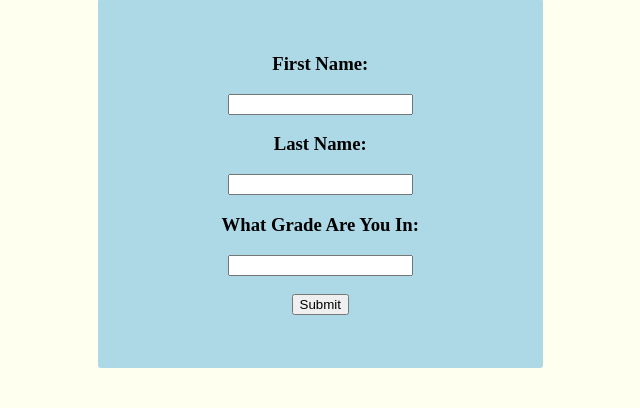
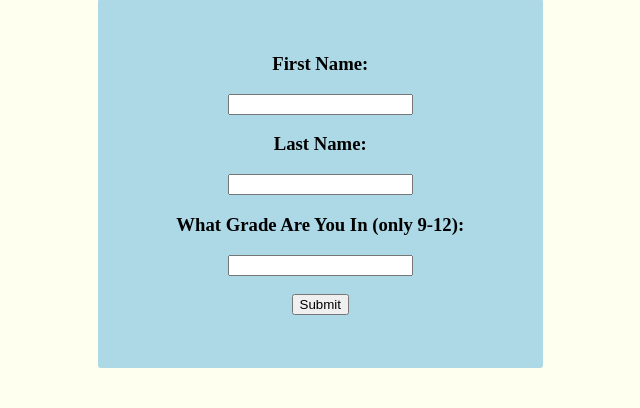
Before and after one commit to selinnen/firstgenproject, a Python web app: template templates/signup.html in a window 1280 px wide. Shown: the part 159-567 px from the top of the page, without its empty margins (340-980 px from the left). Run offline with Jinja, Linux system fonts and the light colour scheme; the template is opened without the code that fills it, so the values that code supplies are empty.

Commit message:
changed the wording of what grade are you in for the signup so that it only includes high school grades (9-12)

```diff
--- a/templates/signup.html
+++ b/templates/signup.html
@@ -16,7 +16,7 @@
         <input type="text" name="first_name">
         <h3>Last Name:</h3>
         <input type="text" name="last_name">
-        <h3>What Grade Are You In: </h3>
+        <h3>What Grade Are You In (only 9-12): </h3>
         <input type="number" name="grade_of_student">
         <input type="hidden" name="email" value ="{{email_address}}">
         <br>
```
